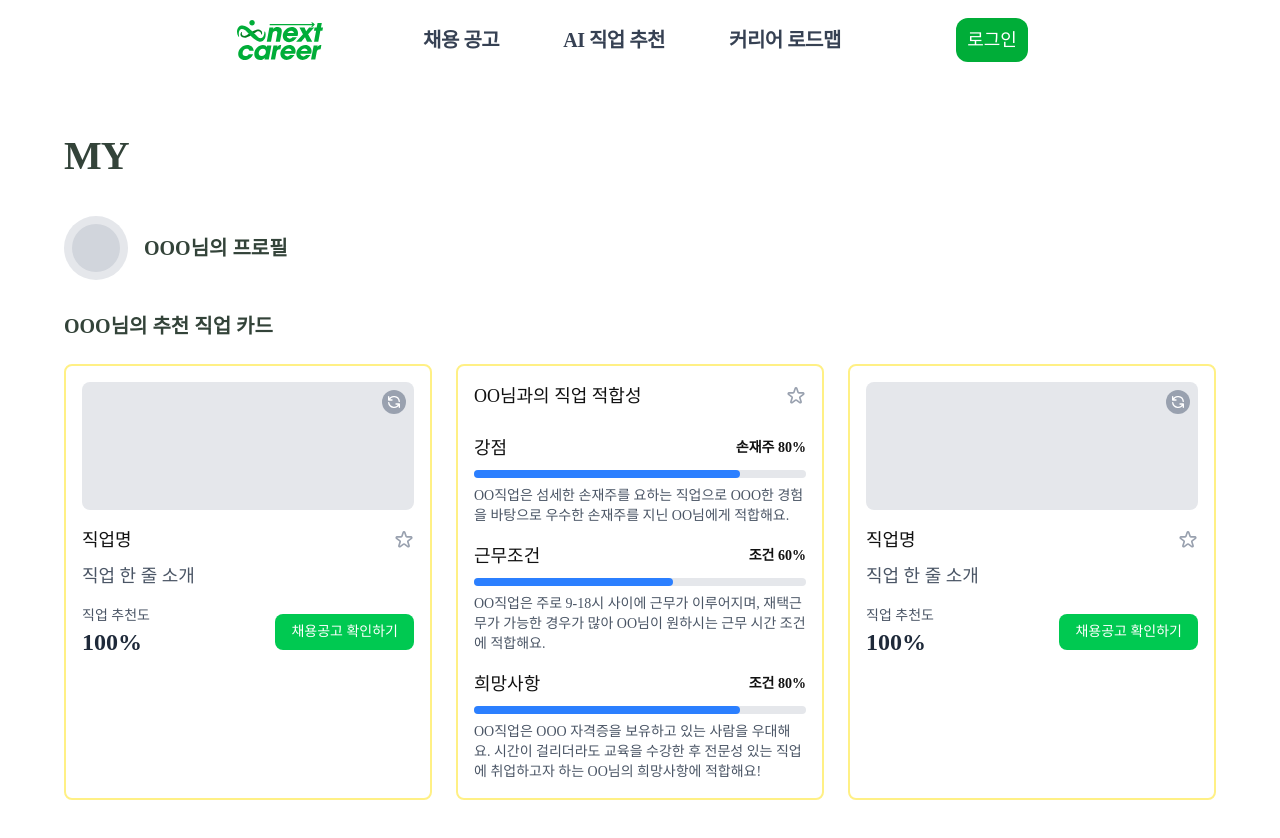
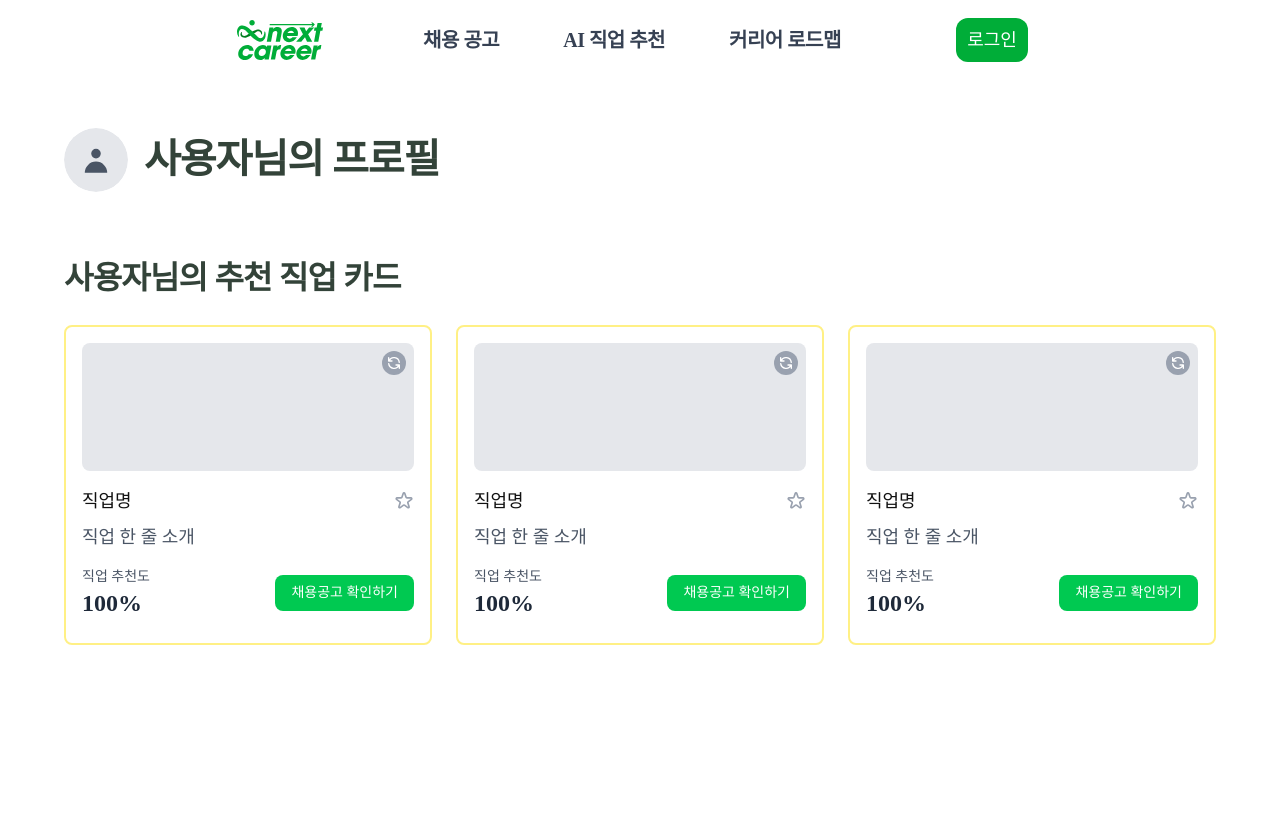
Before and after one commit to seyun31/2025_SEASONTHON_TEAM_42_FE, a Next.js app: page /my in a window 1280 px wide. Shown: the top 838 px of the page. After the commit the page ends 800 px from the top, so only its background shows below. Built offline with nearby package versions, Linux system fonts and the light colour scheme; a web font is replaced by a local one.

Commit message:
feat(my) : JobPostingClick 핸들러 적용 및 Flip Card 애니메이션 적용

```diff
--- a/src/app/globals.css
+++ b/src/app/globals.css
@@ -341,3 +341,16 @@ body {
     transform: translateX(100%);
   }
 }
+
+/* Flip Card 애니메이션 */
+.transform-style-preserve-3d {
+  transform-style: preserve-3d;
+}
+
+.backface-hidden {
+  backface-visibility: hidden;
+}
+
+.rotate-y-180 {
+  transform: rotateY(180deg);
+}
--- a/src/app/my/page.tsx
+++ b/src/app/my/page.tsx
@@ -1,195 +1,161 @@
+'use client';
+
+import { useState, useEffect } from 'react';
+import Image from 'next/image';
+import { getUserData } from '@/lib/auth';
+import FlipCard from '@/components/card-component/FlipCard';
+
 export default function My() {
+  const [userData, setUserData] = useState<{
+    userId: number;
+    name: string;
+    socialProvider: string;
+    socialId: string;
+    email: string;
+    profileImage: string;
+  } | null>(null);
+
+  useEffect(() => {
+    const user = getUserData();
+    if (user) {
+      setUserData(user);
+    }
+  }, []);
+
   return (
     <section className="w-full px-4 py-8">
       <div className="max-w-[1200px] mx-auto">
-        <h2 className="text-title-xlarge text-gray-80 mb-8 text-left">MY</h2>
-
         {/* 프로필 섹션 */}
-        <div className="mb-8">
+        <div className="mb-16">
           <div className="flex items-center gap-4 mb-6">
-            <div className="w-16 h-16 bg-gray-200 rounded-full flex items-center justify-center">
-              <div className="w-12 h-12 bg-gray-300 rounded-full"></div>
+            <div className="w-16 h-16 rounded-full overflow-hidden flex items-center justify-center">
+              {userData?.profileImage ? (
+                <Image
+                  src={userData.profileImage}
+                  alt="프로필 이미지"
+                  width={64}
+                  height={64}
+                  className="w-full h-full object-cover"
+                  onError={(e) => {
+                    const target = e.target as HTMLImageElement;
+                    target.src = '/default-profile.png';
+                  }}
+                />
+              ) : (
+                <div className="w-16 h-16 bg-gray-200 rounded-full flex items-center justify-center">
+                  <svg
+                    className="w-8 h-8 text-gray-600"
+                    fill="currentColor"
+                    viewBox="0 0 20 20"
+                    xmlns="http://www.w3.org/2000/svg"
+                  >
+                    <path
+                      fillRule="evenodd"
+                      d="M10 9a3 3 0 100-6 3 3 0 000 6zm-7 9a7 7 0 1114 0H3z"
+                      clipRule="evenodd"
+                    />
+                  </svg>
+                </div>
+              )}
             </div>
-            <h3 className="text-xl font-semibold text-gray-80">
-              OOO님의 프로필
+            <h3 className="text-title-xlarge text-gray-80">
+              {userData?.name || '사용자'}님의 프로필
             </h3>
           </div>
         </div>
 
         {/* 추천 직업 카드 섹션 */}
         <div className="mb-8">
-          <h3 className="text-xl font-semibold text-gray-80 mb-6">
-            OOO님의 추천 직업 카드
+          <h3 className="text-title-large text-gray-80 mb-6">
+            {userData?.name || '사용자'}님의 추천 직업 카드
           </h3>
 
           <div className="grid grid-cols-1 md:grid-cols-3 gap-6">
             {/* 직업 추천 카드 1 */}
-            <div className="border-2 border-yellow-200 rounded-lg p-4 bg-white">
-              <div className="w-full h-32 bg-gray-200 rounded-lg mb-4 relative">
-                <div className="absolute top-2 right-2 w-6 h-6 bg-gray-400 rounded-full flex items-center justify-center">
-                  <svg
-                    className="w-4 h-4 text-white"
-                    fill="none"
-                    stroke="currentColor"
-                    viewBox="0 0 24 24"
-                  >
-                    <path
-                      strokeLinecap="round"
-                      strokeLinejoin="round"
-                      strokeWidth={2}
-                      d="M4 4v5h.582m15.356 2A8.001 8.001 0 004.582 9m0 0H9m11 11v-5h-.581m0 0a8.003 8.003 0 01-15.357-2m15.357 2H15"
-                    />
-                  </svg>
-                </div>
-              </div>
-              <div className="flex items-center justify-between mb-2">
-                <span className="text-lg font-medium">직업명</span>
-                <svg
-                  className="w-5 h-5 text-gray-400"
-                  fill="none"
-                  stroke="currentColor"
-                  viewBox="0 0 24 24"
-                >
-                  <path
-                    strokeLinecap="round"
-                    strokeLinejoin="round"
-                    strokeWidth={2}
-                    d="M11.049 2.927c.3-.921 1.603-.921 1.902 0l1.519 4.674a1 1 0 00.95.69h4.915c.969 0 1.371 1.24.588 1.81l-3.976 2.888a1 1 0 00-.363 1.118l1.518 4.674c.3.922-.755 1.688-1.538 1.118l-3.976-2.888a1 1 0 00-1.176 0l-3.976 2.888c-.783.57-1.838-.197-1.538-1.118l1.518-4.674a1 1 0 00-.363-1.118l-3.976-2.888c-.784-.57-.38-1.81.588-1.81h4.914a1 1 0 00.951-.69l1.519-4.674z"
-                  />
-                </svg>
-              </div>
-              <p className="text-gray-600 mb-4">직업 한 줄 소개</p>
-              <div className="flex items-center justify-between">
-                <div>
-                  <p className="text-sm text-gray-600">직업 추천도</p>
-                  <p className="text-2xl font-bold text-gray-800">100%</p>
-                </div>
-                <button className="bg-green-500 text-white px-4 py-2 rounded-lg text-sm font-medium">
-                  채용공고 확인하기
-                </button>
-              </div>
-            </div>
-
-            {/* 직업 적합성 카드 */}
-            <div className="border-2 border-yellow-200 rounded-lg p-4 bg-white">
-              <div className="flex items-center justify-between mb-6">
-                <h4 className="text-lg font-medium">OO님과의 직업 적합성</h4>
-                <svg
-                  className="w-5 h-5 text-gray-400"
-                  fill="none"
-                  stroke="currentColor"
-                  viewBox="0 0 24 24"
-                >
-                  <path
-                    strokeLinecap="round"
-                    strokeLinejoin="round"
-                    strokeWidth={2}
-                    d="M11.049 2.927c.3-.921 1.603-.921 1.902 0l1.519 4.674a1 1 0 00.95.69h4.915c.969 0 1.371 1.24.588 1.81l-3.976 2.888a1 1 0 00-.363 1.118l1.518 4.674c.3.922-.755 1.688-1.538 1.118l-3.976-2.888a1 1 0 00-1.176 0l-3.976 2.888c-.783.57-1.838-.197-1.538-1.118l1.518-4.674a1 1 0 00-.363-1.118l-3.976-2.888c-.784-.57-.38-1.81.588-1.81h4.914a1 1 0 00.951-.69l1.519-4.674z"
-                  />
-                </svg>
-              </div>
-
-              {/* 강점 섹션 */}
-              <div className="mb-4">
-                <div className="flex items-center justify-between mb-2">
-                  <span className="font-medium">강점</span>
-                  <span className="text-sm font-semibold">손재주 80%</span>
-                </div>
-                <div className="w-full bg-gray-200 rounded-full h-2 mb-2">
-                  <div
-                    className="bg-blue-500 h-2 rounded-full"
-                    style={{ width: '80%' }}
-                  ></div>
-                </div>
-                <p className="text-sm text-gray-600">
-                  OO직업은 섬세한 손재주를 요하는 직업으로 OOO한 경험을 바탕으로
-                  우수한 손재주를 지닌 OO님에게 적합해요.
-                </p>
-              </div>
-
-              {/* 근무조건 섹션 */}
-              <div className="mb-4">
-                <div className="flex items-center justify-between mb-2">
-                  <span className="font-medium">근무조건</span>
-                  <span className="text-sm font-semibold">조건 60%</span>
-                </div>
-                <div className="w-full bg-gray-200 rounded-full h-2 mb-2">
-                  <div
-                    className="bg-blue-500 h-2 rounded-full"
-                    style={{ width: '60%' }}
-                  ></div>
-                </div>
-                <p className="text-sm text-gray-600">
-                  OO직업은 주로 9-18시 사이에 근무가 이루어지며, 재택근무가
-                  가능한 경우가 많아 OO님이 원하시는 근무 시간 조건에 적합해요.
-                </p>
-              </div>
-
-              {/* 희망사항 섹션 */}
-              <div>
-                <div className="flex items-center justify-between mb-2">
-                  <span className="font-medium">희망사항</span>
-                  <span className="text-sm font-semibold">조건 80%</span>
-                </div>
-                <div className="w-full bg-gray-200 rounded-full h-2 mb-2">
-                  <div
-                    className="bg-blue-500 h-2 rounded-full"
-                    style={{ width: '80%' }}
-                  ></div>
-                </div>
-                <p className="text-sm text-gray-600">
-                  OO직업은 OOO 자격증을 보유하고 있는 사람을 우대해요. 시간이
-                  걸리더라도 교육을 수강한 후 전문성 있는 직업에 취업하고자 하는
-                  OO님의 희망사항에 적합해요!
-                </p>
-              </div>
+            <div className="h-80">
+              <FlipCard
+                jobTitle="직업명"
+                jobDescription="직업 한 줄 소개"
+                recommendationScore={100}
+                strengths={{
+                  title: '손재주',
+                  percentage: 80,
+                  description: `OO직업은 섬세한 손재주를 요하는 직업으로 OOO한 경험을 바탕으로 우수한 손재주를 지닌 ${userData?.name || '사용자'}님에게 적합해요.`,
+                }}
+                workingConditions={{
+                  title: '조건',
+                  percentage: 60,
+                  description: `OO직업은 주로 9-18시 사이에 근무가 이루어지며, 재택근무가 가능한 경우가 많아 ${userData?.name || '사용자'}님이 원하시는 근무 시간 조건에 적합해요.`,
+                }}
+                preferences={{
+                  title: '조건',
+                  percentage: 80,
+                  description: `OO직업은 OOO 자격증을 보유하고 있는 사람을 우대해요. 시간이 걸리더라도 교육을 수강한 후 전문성 있는 직업에 취업하고자 하는 ${userData?.name || '사용자'}님의 희망사항에 적합해요!`,
+                }}
+                userName={userData?.name || '사용자'}
+                onJobPostingClick={() => {
+                  // 채용공고 확인하기 클릭 시 동작
+                  console.log('채용공고 확인하기');
+                }}
+              />
             </div>
 
             {/* 직업 추천 카드 2 */}
-            <div className="border-2 border-yellow-200 rounded-lg p-4 bg-white">
-              <div className="w-full h-32 bg-gray-200 rounded-lg mb-4 relative">
-                <div className="absolute top-2 right-2 w-6 h-6 bg-gray-400 rounded-full flex items-center justify-center">
-                  <svg
-                    className="w-4 h-4 text-white"
-                    fill="none"
-                    stroke="currentColor"
-                    viewBox="0 0 24 24"
-                  >
-                    <path
-                      strokeLinecap="round"
-                      strokeLinejoin="round"
-                      strokeWidth={2}
-                      d="M4 4v5h.582m15.356 2A8.001 8.001 0 004.582 9m0 0H9m11 11v-5h-.581m0 0a8.003 8.003 0 01-15.357-2m15.357 2H15"
-                    />
-                  </svg>
-                </div>
-              </div>
-              <div className="flex items-center justify-between mb-2">
-                <span className="text-lg font-medium">직업명</span>
-                <svg
-                  className="w-5 h-5 text-gray-400"
-                  fill="none"
-                  stroke="currentColor"
-                  viewBox="0 0 24 24"
-                >
-                  <path
-                    strokeLinecap="round"
-                    strokeLinejoin="round"
-                    strokeWidth={2}
-                    d="M11.049 2.927c.3-.921 1.603-.921 1.902 0l1.519 4.674a1 1 0 00.95.69h4.915c.969 0 1.371 1.24.588 1.81l-3.976 2.888a1 1 0 00-.363 1.118l1.518 4.674c.3.922-.755 1.688-1.538 1.118l-3.976-2.888a1 1 0 00-1.176 0l-3.976 2.888c-.783.57-1.838-.197-1.538-1.118l1.518-4.674a1 1 0 00-.363-1.118l-3.976-2.888c-.784-.57-.38-1.81.588-1.81h4.914a1 1 0 00.951-.69l1.519-4.674z"
-                  />
-                </svg>
-              </div>
-              <p className="text-gray-600 mb-4">직업 한 줄 소개</p>
-              <div className="flex items-center justify-between">
-                <div>
-                  <p className="text-sm text-gray-600">직업 추천도</p>
-                  <p className="text-2xl font-bold text-gray-800">100%</p>
-                </div>
-                <button className="bg-green-500 text-white px-4 py-2 rounded-lg text-sm font-medium">
-                  채용공고 확인하기
-                </button>
-              </div>
+            <div className="h-80">
+              <FlipCard
+                jobTitle="직업명"
+                jobDescription="직업 한 줄 소개"
+                recommendationScore={100}
+                strengths={{
+                  title: '손재주',
+                  percentage: 80,
+                  description: `OO직업은 섬세한 손재주를 요하는 직업으로 OOO한 경험을 바탕으로 우수한 손재주를 지닌 ${userData?.name || '사용자'}님에게 적합해요.`,
+                }}
+                workingConditions={{
+                  title: '조건',
+                  percentage: 60,
+                  description: `OO직업은 주로 9-18시 사이에 근무가 이루어지며, 재택근무가 가능한 경우가 많아 ${userData?.name || '사용자'}님이 원하시는 근무 시간 조건에 적합해요.`,
+                }}
+                preferences={{
+                  title: '조건',
+                  percentage: 80,
+                  description: `OO직업은 OOO 자격증을 보유하고 있는 사람을 우대해요. 시간이 걸리더라도 교육을 수강한 후 전문성 있는 직업에 취업하고자 하는 ${userData?.name || '사용자'}님의 희망사항에 적합해요!`,
+                }}
+                userName={userData?.name || '사용자'}
+                onJobPostingClick={() => {
+                  // 채용공고 확인하기 클릭 시 동작
+                  console.log('채용공고 확인하기');
+                }}
+              />
+            </div>
+
+            {/* 직업 추천 카드 3 */}
+            <div className="h-80">
+              <FlipCard
+                jobTitle="직업명"
+                jobDescription="직업 한 줄 소개"
+                recommendationScore={100}
+                strengths={{
+                  title: '손재주',
+                  percentage: 80,
+                  description: `OO직업은 섬세한 손재주를 요하는 직업으로 OOO한 경험을 바탕으로 우수한 손재주를 지닌 ${userData?.name || '사용자'}님에게 적합해요.`,
+                }}
+                workingConditions={{
+                  title: '조건',
+                  percentage: 60,
+                  description: `OO직업은 주로 9-18시 사이에 근무가 이루어지며, 재택근무가 가능한 경우가 많아 ${userData?.name || '사용자'}님이 원하시는 근무 시간 조건에 적합해요.`,
+                }}
+                preferences={{
+                  title: '조건',
+                  percentage: 80,
+                  description: `OO직업은 OOO 자격증을 보유하고 있는 사람을 우대해요. 시간이 걸리더라도 교육을 수강한 후 전문성 있는 직업에 취업하고자 하는 ${userData?.name || '사용자'}님의 희망사항에 적합해요!`,
+                }}
+                userName={userData?.name || '사용자'}
+                onJobPostingClick={() => {
+                  // 채용공고 확인하기 클릭 시 동작
+                  console.log('채용공고 확인하기');
+                }}
+              />
             </div>
           </div>
         </div>
--- /dev/null
+++ b/src/components/card-component/FlipCard.tsx
@@ -0,0 +1,190 @@
+'use client';
+
+import { useState } from 'react';
+
+interface FlipCardProps {
+  jobTitle: string;
+  jobDescription: string;
+  recommendationScore: number;
+  strengths: {
+    title: string;
+    percentage: number;
+    description: string;
+  };
+  workingConditions: {
+    title: string;
+    percentage: number;
+    description: string;
+  };
+  preferences: {
+    title: string;
+    percentage: number;
+    description: string;
+  };
+  userName: string;
+  onJobPostingClick: () => void;
+}
+
+export default function FlipCard({
+  jobTitle,
+  jobDescription,
+  recommendationScore,
+  strengths,
+  workingConditions,
+  preferences,
+  userName,
+  onJobPostingClick,
+}: FlipCardProps) {
+  const [isFlipped, setIsFlipped] = useState(false);
+
+  const handleCardClick = () => {
+    setIsFlipped(!isFlipped);
+  };
+
+  return (
+    <div className="relative w-full h-full" onClick={handleCardClick}>
+      <div
+        className={`relative w-full h-full transition-transform duration-700 transform-style-preserve-3d cursor-pointer ${
+          isFlipped ? 'rotate-y-180' : ''
+        }`}
+        style={{ transformStyle: 'preserve-3d' }}
+      >
+        {/* 앞면 - 직업 추천 카드 */}
+        <div
+          className="absolute inset-0 w-full h-full backface-hidden border-2 border-yellow-200 rounded-lg p-4 bg-white"
+          style={{ backfaceVisibility: 'hidden' }}
+        >
+          <div className="w-full h-32 bg-gray-200 rounded-lg mb-4 relative">
+            <div className="absolute top-2 right-2 w-6 h-6 bg-gray-400 rounded-full flex items-center justify-center">
+              <svg
+                className="w-4 h-4 text-white"
+                fill="none"
+                stroke="currentColor"
+                viewBox="0 0 24 24"
+              >
+                <path
+                  strokeLinecap="round"
+                  strokeLinejoin="round"
+                  strokeWidth={2}
+                  d="M4 4v5h.582m15.356 2A8.001 8.001 0 004.582 9m0 0H9m11 11v-5h-.581m0 0a8.003 8.003 0 01-15.357-2m15.357 2H15"
+                />
+              </svg>
+            </div>
+          </div>
+          <div className="flex items-center justify-between mb-2">
+            <span className="text-lg font-medium">{jobTitle}</span>
+            <svg
+              className="w-5 h-5 text-gray-400"
+              fill="none"
+              stroke="currentColor"
+              viewBox="0 0 24 24"
+            >
+              <path
+                strokeLinecap="round"
+                strokeLinejoin="round"
+                strokeWidth={2}
+                d="M11.049 2.927c.3-.921 1.603-.921 1.902 0l1.519 4.674a1 1 0 00.95.69h4.915c.969 0 1.371 1.24.588 1.81l-3.976 2.888a1 1 0 00-.363 1.118l1.518 4.674c.3.922-.755 1.688-1.538 1.118l-3.976-2.888a1 1 0 00-1.176 0l-3.976 2.888c-.783.57-1.838-.197-1.538-1.118l1.518-4.674a1 1 0 00-.363-1.118l-3.976-2.888c-.784-.57-.38-1.81.588-1.81h4.914a1 1 0 00.951-.69l1.519-4.674z"
+              />
+            </svg>
+          </div>
+          <p className="text-gray-600 mb-4">{jobDescription}</p>
+          <div className="flex items-center justify-between">
+            <div>
+              <p className="text-sm text-gray-600">직업 추천도</p>
+              <p className="text-2xl font-bold text-gray-800">
+                {recommendationScore}%
+              </p>
+            </div>
+            <button
+              onClick={(e) => {
+                e.stopPropagation();
+                onJobPostingClick();
+              }}
+              className="bg-green-500 text-white px-4 py-2 rounded-lg text-sm font-medium hover:bg-green-600 transition-colors"
+            >
+              채용공고 확인하기
+            </button>
+          </div>
+        </div>
+
+        {/* 뒷면 - 직업 적합성 카드 */}
+        <div
+          className="absolute inset-0 w-full h-full backface-hidden border-2 border-yellow-200 rounded-lg p-4 bg-white rotate-y-180"
+          style={{ backfaceVisibility: 'hidden' }}
+        >
+          <div className="flex items-center justify-between mb-6">
+            <h4 className="text-lg font-medium">
+              {userName}님과의 직업 적합성
+            </h4>
+            <svg
+              className="w-5 h-5 text-gray-400"
+              fill="none"
+              stroke="currentColor"
+              viewBox="0 0 24 24"
+            >
+              <path
+                strokeLinecap="round"
+                strokeLinejoin="round"
+                strokeWidth={2}
+                d="M11.049 2.927c.3-.921 1.603-.921 1.902 0l1.519 4.674a1 1 0 00.95.69h4.915c.969 0 1.371 1.24.588 1.81l-3.976 2.888a1 1 0 00-.363 1.118l1.518 4.674c.3.922-.755 1.688-1.538 1.118l-3.976-2.888a1 1 0 00-1.176 0l-3.976 2.888c-.783.57-1.838-.197-1.538-1.118l1.518-4.674a1 1 0 00-.363-1.118l-3.976-2.888c-.784-.57-.38-1.81.588-1.81h4.914a1 1 0 00.951-.69l1.519-4.674z"
+              />
+            </svg>
+          </div>
+
+          {/* 강점 섹션 */}
+          <div className="mb-4">
+            <div className="flex items-center justify-between mb-2">
+              <span className="font-medium">{strengths.title}</span>
+              <span className="text-sm font-semibold">
+                {strengths.title} {strengths.percentage}%
+              </span>
+            </div>
+            <div className="w-full bg-gray-200 rounded-full h-2 mb-2">
+              <div
+                className="bg-blue-500 h-2 rounded-full"
+                style={{ width: `${strengths.percentage}%` }}
+              ></div>
+            </div>
+            <p className="text-sm text-gray-600">{strengths.description}</p>
+          </div>
+
+          {/* 근무조건 섹션 */}
+          <div className="mb-4">
+            <div className="flex items-center justify-between mb-2">
+              <span className="font-medium">{workingConditions.title}</span>
+              <span className="text-sm font-semibold">
+                {workingConditions.title} {workingConditions.percentage}%
+              </span>
+            </div>
+            <div className="w-full bg-gray-200 rounded-full h-2 mb-2">
+              <div
+                className="bg-blue-500 h-2 rounded-full"
+                style={{ width: `${workingConditions.percentage}%` }}
+              ></div>
+            </div>
+            <p className="text-sm text-gray-600">
+              {workingConditions.description}
+            </p>
+          </div>
+
+          {/* 희망사항 섹션 */}
+          <div>
+            <div className="flex items-center justify-between mb-2">
+              <span className="font-medium">{preferences.title}</span>
+              <span className="text-sm font-semibold">
+                {preferences.title} {preferences.percentage}%
+              </span>
+            </div>
+            <div className="w-full bg-gray-200 rounded-full h-2 mb-2">
+              <div
+                className="bg-blue-500 h-2 rounded-full"
+                style={{ width: `${preferences.percentage}%` }}
+              ></div>
+            </div>
+            <p className="text-sm text-gray-600">{preferences.description}</p>
+          </div>
+        </div>
+      </div>
+    </div>
+  );
+}
```
